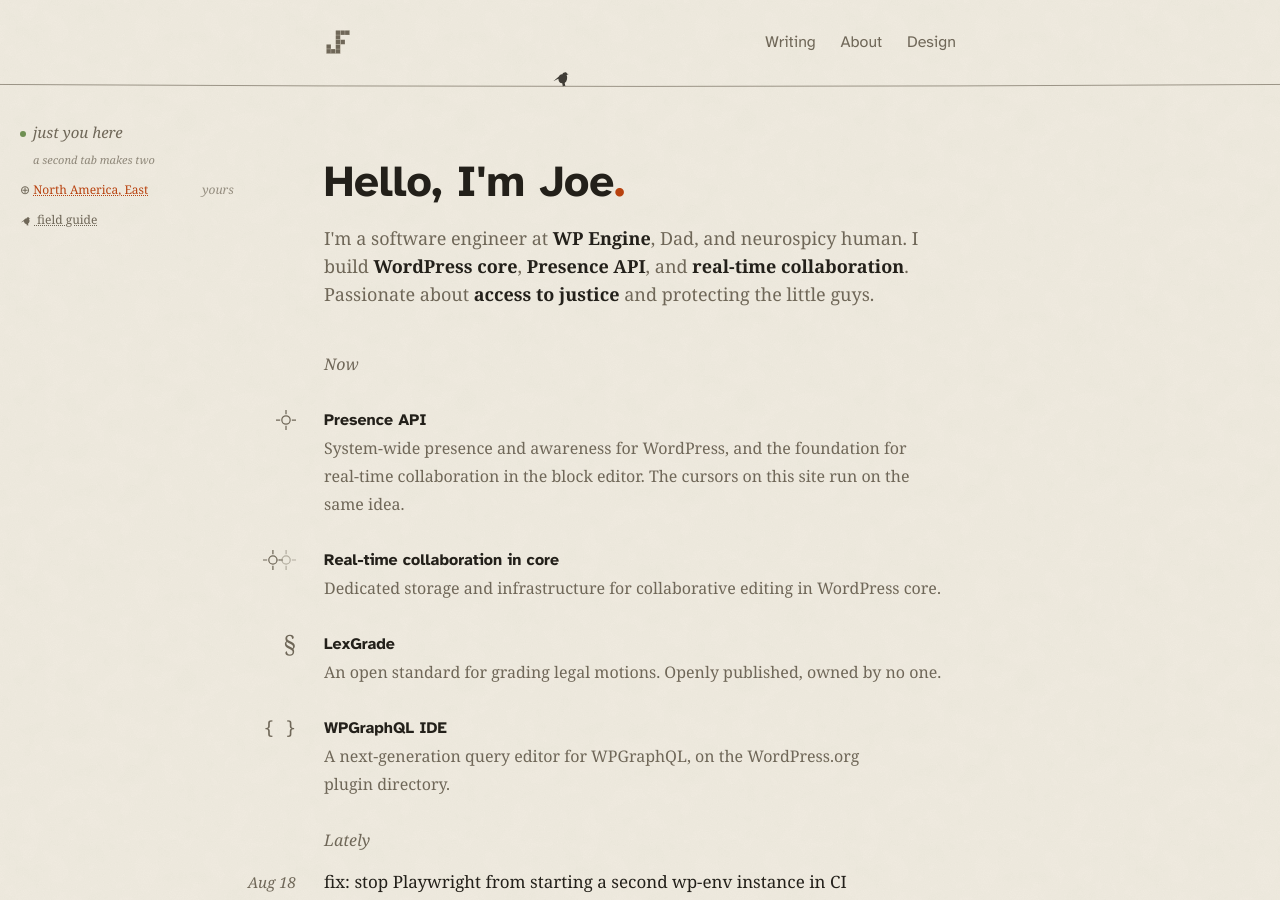
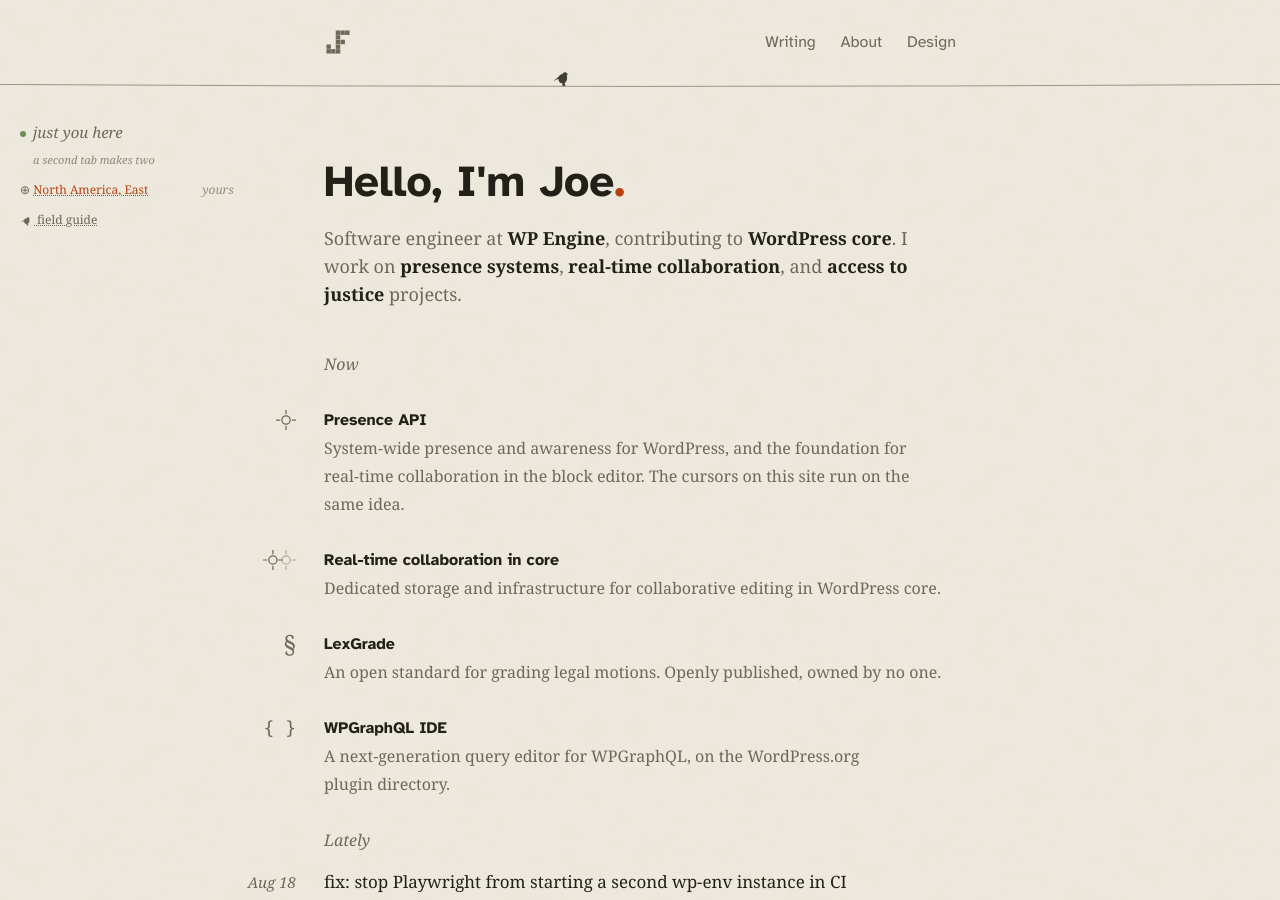
Before and after one commit to josephfusco/josephfusco.github.io, a Jekyll site: the page built from index.html, in a window 1280 px wide and 900 px high. Built offline with Jekyll 4.4.1, drawn with Linux system fonts in a browser that asks for light colours.

Commit message:
More professional site copy

```diff
--- a/_config.yml
+++ b/_config.yml
@@ -2,8 +2,8 @@
 
 name: Joe Fusco
 nameplate: Joseph M. Fusco III
-role: Software Engineer at WP Engine, Dad, Neurospicy
-description: Building WordPress core, Presence API, and real-time collaboration. Passionate about access to justice and protecting the little guys.
+role: Software Engineer at WP Engine
+description: Contributing to WordPress core. I work on presence systems, real-time collaboration, and access to justice projects.
 url: "https://josephfus.co"
 email: hello@josephfus.co
 
--- a/index.html
+++ b/index.html
@@ -4,7 +4,7 @@
 <div class="wrap">
 	<section class="hero" data-spec="hero · measure 42rem · 2.75rem / 3.5rem">
 		<h1>Hello, I'm Joe<span class="flame">.</span></h1>
-		<p class="lede">I'm a software engineer at <strong>WP&nbsp;Engine</strong>, Dad, and neurospicy human. I build <strong>WordPress core</strong>, <strong>Presence API</strong>, and <strong>real-time collaboration</strong>. Passionate about <strong>access to justice</strong> and protecting the little guys.</p>
+		<p class="lede">Software engineer at <strong>WP&nbsp;Engine</strong>, contributing to <strong>WordPress core</strong>. I work on <strong>presence systems</strong>, <strong>real-time collaboration</strong>, and <strong>access to justice</strong> projects.</p>
 	</section>
 
 
```
Also changed, not shown: about.md (+1 -1 lines).
